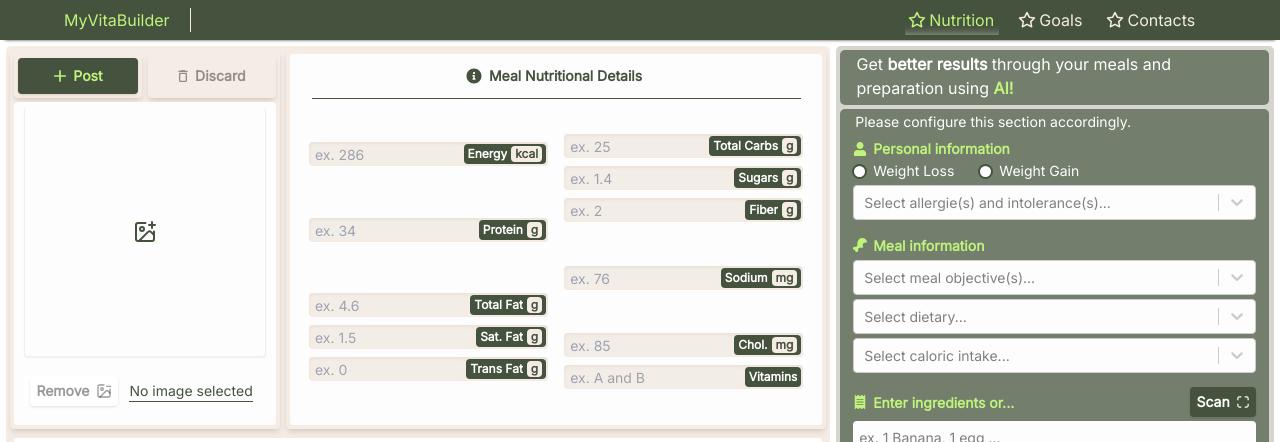
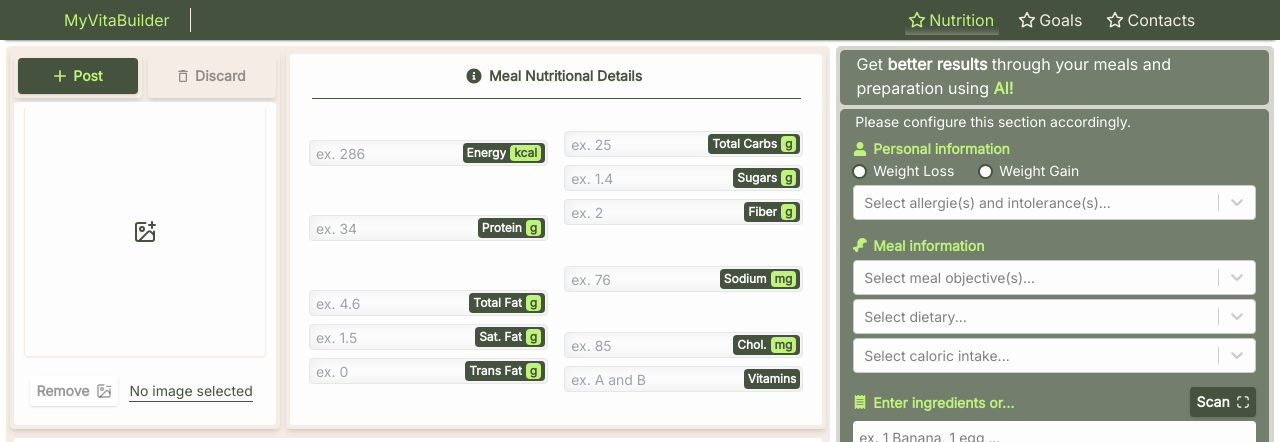
Before and after one commit to MarcoFz7/MyVitaBuilder, a Next.js app: page /nutrition in a window 1280 px wide. Shown: the top 442 px of the page. Built offline with nearby package versions, Linux system fonts and the light colour scheme; no server answers.

Commit message:
#comment Small changes related to the colors and shadow of the custom input - using the custom shadow

```diff
--- a/app/components/customInput/customInput.tsx
+++ b/app/components/customInput/customInput.tsx
@@ -30,12 +30,12 @@ const CustomInput = ({ value, title, placeholder, isDisabled, topic, hasUnit, un
   return (
     <>
         <div className={`h-full min-h-[32px] p-1.5 sm:p-2 ${inSequence && '!pb-0'}`}>
-            <div className='flex flex-row justify-between gap-1 w-full h-full rounded p-1 pt-0.5 pb-0.5 pr-0.5 bg-c-light-smoke shadow-inner'>
-                <input title={title} placeholder={placeholder} disabled={isDisabled} value={value} className='flex flex-grow text-black h-full pl-0.5 w-1/3 items-center rounded pt-0.5'/>
+            <div className='flex flex-row justify-between gap-1 w-full h-full rounded p-1 pt-0.5 pb-0.5 pr-0.5 border border-grey-100 shadow-customShadow'>
+                <input title={title} placeholder={placeholder} disabled={isDisabled} value={value} className='flex flex-grow text-black h-full pl-0.5 w-1/3 items-center rounded pt-0.5 bg-transparent'/>
                 <div className='flex w-auto h-full bg-c-dark-green rounded p-0.5 pl-1 pr-1 gap-1'>
                     <span className='flex items-center h-full font-bold text-xs whitespace-nowrap overflow-hidden text-ellipsis'>{topic}</span>
                     {hasUnit && (
-                        <span className='flex items-center h-full bg-c-light-smoke rounded text-c-dark-green pl-1 pr-1 font-bold text-xs'>{unit}</span>
+                        <span className='flex items-center h-full bg-c-lemon-green rounded text-c-dark-green pl-1 pr-1 font-bold text-xs'>{unit}</span>
                     )}
                 </div>
             </div>
```
